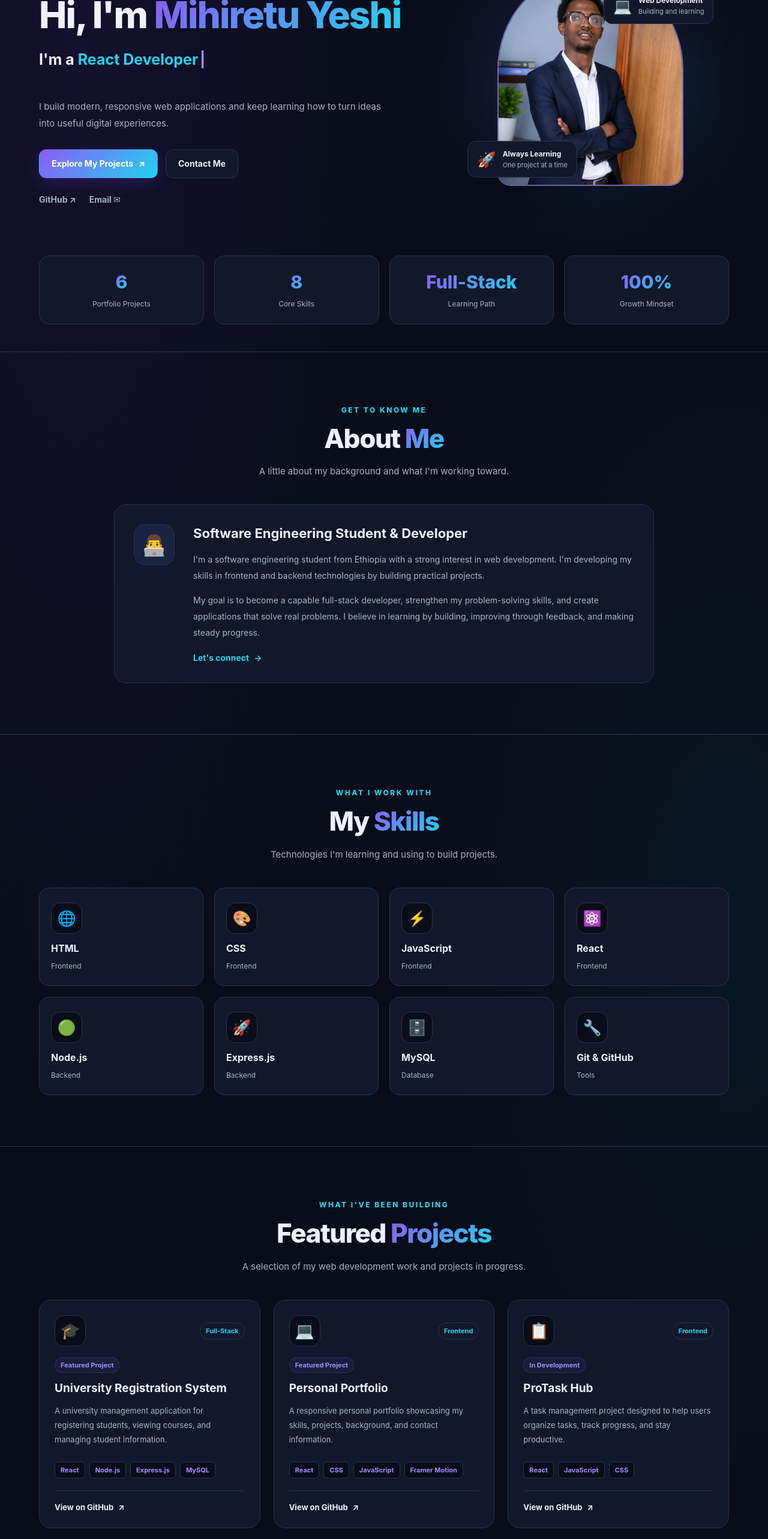
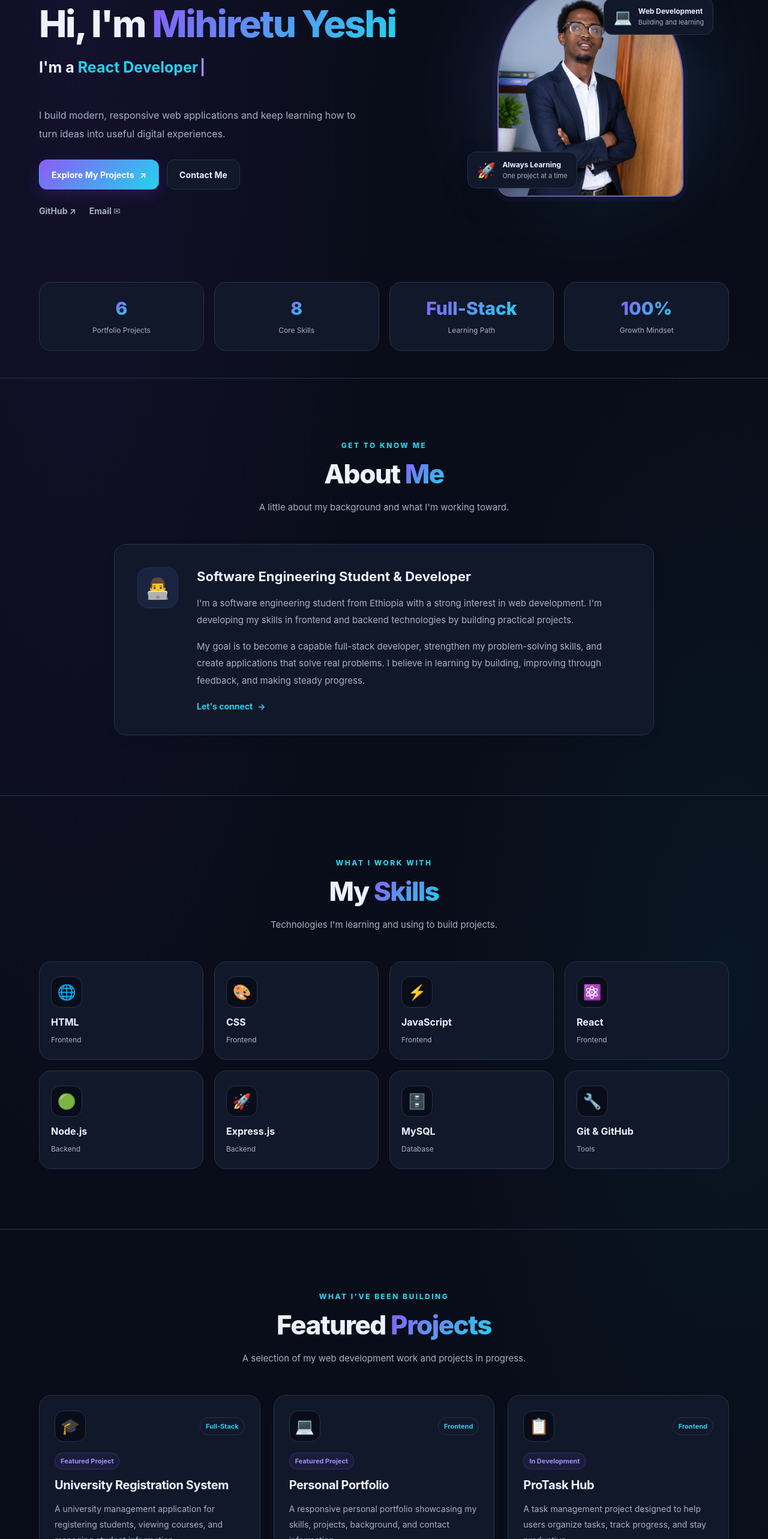
Before and after one commit to yeshi-830/portifolio, a React (Vite) app: page / in a window 1280 px wide. Shown: the part 234-2800 px from the top of the page at 60% size. Built offline with nearby package versions, Linux system fonts and the light colour scheme.

Commit message:
updated features

```diff
--- a/src/App.css
+++ b/src/App.css
@@ -1294,3 +1294,386 @@ body::after {
     transition-duration: 0.01ms !important;
   }
 }
+
+/* ==========================================
+   YESHI.DEV — PROFESSIONAL DESIGN UPGRADE
+   Add this below the existing App.css styles
+========================================== */
+
+/* Smoother overall appearance */
+.portfolio {
+  isolation: isolate;
+}
+
+::selection {
+  background: var(--accent-strong);
+  color: #ffffff;
+}
+
+.section {
+  padding-block: clamp(68px, 8vw, 100px);
+}
+
+.section-heading {
+  margin-bottom: 48px;
+}
+
+.section-heading p {
+  max-width: 560px;
+}
+
+/* Cleaner, more polished navigation */
+.header {
+  box-shadow: 0 8px 30px rgba(0, 0, 0, 0.035);
+}
+
+.logo {
+  transition: opacity 0.2s ease;
+}
+
+.logo:hover {
+  opacity: 0.8;
+}
+
+.nav-links > a {
+  transition: color 0.2s ease;
+}
+
+.theme-button,
+.menu-toggle {
+  transition:
+    background 0.2s ease,
+    border-color 0.2s ease,
+    transform 0.2s ease;
+}
+
+.theme-button:hover,
+.menu-toggle:hover {
+  border-color: var(--accent);
+  background: var(--surface-hover);
+}
+
+/* Stronger hero section */
+.hero {
+  position: relative;
+}
+
+.hero-container {
+  gap: clamp(32px, 5vw, 65px);
+}
+
+.hero-label {
+  box-shadow: 0 4px 18px rgba(0, 0, 0, 0.04);
+}
+
+.hero h1 {
+  letter-spacing: -2.4px;
+  line-height: 1.12;
+}
+
+.hero-description {
+  max-width: 540px;
+  font-size: 16px;
+}
+
+.hero-image {
+  box-shadow:
+    0 25px 65px rgba(0, 0, 0, 0.18),
+    0 0 0 8px rgba(139, 92, 246, 0.06);
+}
+
+.hero-image img {
+  transition: transform 0.5s ease;
+}
+
+.hero-image:hover img {
+  transform: scale(1.035);
+}
+
+.floating-card {
+  backdrop-filter: blur(14px);
+  -webkit-backdrop-filter: blur(14px);
+  transition: transform 0.25s ease;
+}
+
+.floating-card-top:hover {
+  transform: translateY(-4px);
+}
+
+.floating-card-bottom:hover {
+  transform: translateY(4px);
+}
+
+/* More refined buttons */
+.btn {
+  min-height: 50px;
+  border-radius: 13px;
+  letter-spacing: 0.1px;
+}
+
+.btn-primary {
+  box-shadow: 0 8px 24px rgba(124, 58, 237, 0.2);
+}
+
+.btn-primary:hover {
+  filter: brightness(1.06);
+}
+
+.btn:active,
+.theme-button:active,
+.menu-toggle:active {
+  transform: scale(0.98);
+}
+
+/* Consistent card styling */
+.stat-card,
+.about-card,
+.skill-card,
+.project-card,
+.contact-card,
+.contact-form {
+  border-radius: 20px;
+  transition:
+    border-color 0.25s ease,
+    box-shadow 0.25s ease,
+    transform 0.25s ease,
+    background 0.25s ease;
+}
+
+.stat-card:hover,
+.skill-card:hover {
+  box-shadow: var(--shadow);
+}
+
+.about-card {
+  padding: clamp(24px, 4vw, 38px);
+  box-shadow: 0 10px 35px rgba(0, 0, 0, 0.025);
+}
+
+.about-content p {
+  font-size: 15px;
+}
+
+/* Skills: subtle, consistent hover effects */
+.skill-card {
+  position: relative;
+  overflow: hidden;
+}
+
+.skill-card:hover {
+  transform: translateY(-5px);
+}
+
+.skill-icon,
+.project-icon {
+  transition: transform 0.25s ease;
+}
+
+.skill-card:hover .skill-icon,
+.project-card:hover .project-icon {
+  transform: translateY(-3px) scale(1.04);
+}
+
+/* Projects: stronger visual hierarchy */
+.project-card {
+  position: relative;
+  overflow: hidden;
+  box-shadow: 0 8px 25px rgba(0, 0, 0, 0.025);
+}
+
+.project-card::before {
+  position: absolute;
+  top: 0;
+  right: 0;
+  left: 0;
+  height: 3px;
+  content: "";
+  background: var(--gradient);
+  transform: scaleX(0);
+  transform-origin: left;
+  transition: transform 0.3s ease;
+}
+
+.project-card:hover::before {
+  transform: scaleX(1);
+}
+
+.project-card:hover {
+  transform: translateY(-6px);
+  box-shadow: var(--shadow);
+}
+
+.project-card h3 {
+  font-size: 20px;
+  letter-spacing: -0.4px;
+}
+
+.project-card p {
+  font-size: 14px;
+  line-height: 1.85;
+}
+
+.project-category,
+.project-status,
+.project-tech span {
+  line-height: 1.5;
+}
+
+.project-tech span {
+  border-radius: 8px;
+  transition:
+    border-color 0.2s ease,
+    background 0.2s ease;
+}
+
+.project-card:hover .project-tech span {
+  border-color: color-mix(in srgb, var(--accent) 35%, var(--border));
+}
+
+.project-links a {
+  transition:
+    color 0.2s ease,
+    gap 0.2s ease;
+}
+
+.project-links a:hover {
+  gap: 12px;
+}
+
+/* Contact: more comfortable form fields */
+.contact-layout {
+  gap: clamp(24px, 4vw, 42px);
+}
+
+.contact-form {
+  padding: clamp(22px, 3vw, 32px);
+  box-shadow: 0 12px 40px rgba(0, 0, 0, 0.04);
+}
+
+.contact-form input,
+.contact-form textarea {
+  border-radius: 12px;
+}
+
+.contact-form input:focus,
+.contact-form textarea:focus {
+  box-shadow: 0 0 0 4px rgba(139, 92, 246, 0.12);
+}
+
+.contact-card:hover {
+  box-shadow: var(--shadow);
+}
+
+.contact-submit {
+  cursor: pointer;
+}
+
+/* Footer refinement */
+.footer {
+  padding-block: 38px;
+}
+
+.footer-logo {
+  font-size: 24px;
+}
+
+.footer-content > small {
+  letter-spacing: 0.2px;
+}
+
+/* Light theme: soft, clean surfaces */
+body.light-mode .portfolio {
+  background:
+    radial-gradient(
+      ellipse at 10% 5%,
+      rgba(124, 58, 237, 0.055),
+      transparent 32rem
+    ),
+    radial-gradient(
+      ellipse at 95% 40%,
+      rgba(8, 145, 178, 0.045),
+      transparent 30rem
+    ),
+    var(--bg);
+}
+
+body.light-mode .project-card,
+body.light-mode .skill-card,
+body.light-mode .stat-card,
+body.light-mode .about-card,
+body.light-mode .contact-form {
+  box-shadow: 0 10px 32px rgba(37, 46, 78, 0.045);
+}
+
+body.light-mode .project-card:hover,
+body.light-mode .skill-card:hover,
+body.light-mode .stat-card:hover {
+  box-shadow: 0 18px 40px rgba(37, 46, 78, 0.1);
+}
+
+/* Tablet and mobile refinements */
+@media (max-width: 1000px) {
+  .hero h1 {
+    letter-spacing: -1.7px;
+  }
+
+  .project-card {
+    padding: 23px;
+  }
+}
+
+@media (max-width: 700px) {
+  .section {
+    padding-block: 64px;
+  }
+
+  .section-heading {
+    margin-bottom: 32px;
+  }
+
+  .hero {
+    padding-top: 48px;
+  }
+
+  .hero h1 {
+    letter-spacing: -1.4px;
+  }
+
+  .hero-description {
+    font-size: 15px;
+    line-height: 1.8;
+  }
+
+  .hero-image-wrapper {
+    overflow: visible;
+  }
+
+  .project-card:hover {
+    transform: translateY(-3px);
+  }
+
+  .about-card,
+  .contact-form {
+    border-radius: 17px;
+  }
+
+  .contact-card {
+    padding: 15px;
+  }
+
+  .back-to-top {
+    border-radius: 13px;
+  }
+}
+
+/* Respect users who prefer reduced motion */
+@media (prefers-reduced-motion: reduce) {
+  .hero-image img,
+  .floating-card,
+  .project-card,
+  .skill-card,
+  .stat-card,
+  .btn {
+    transition: none;
+  }
+}
```
